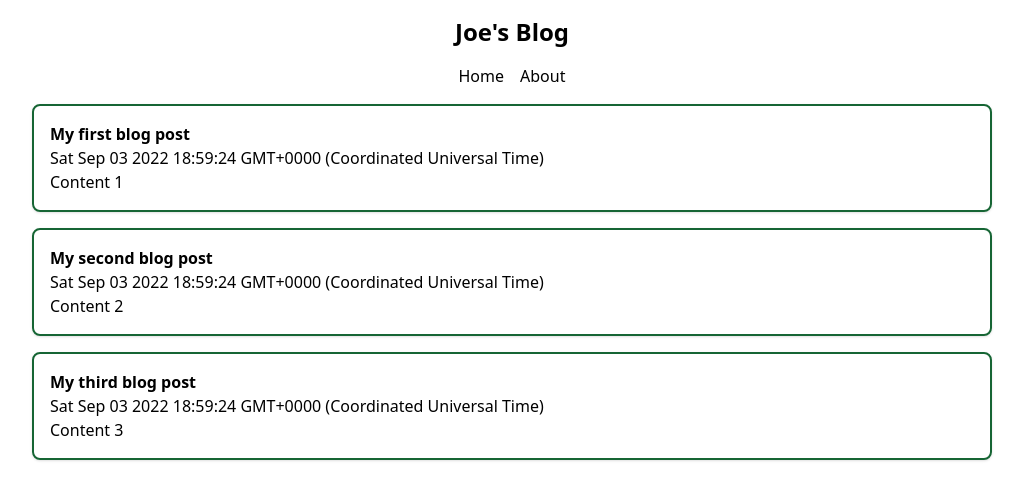
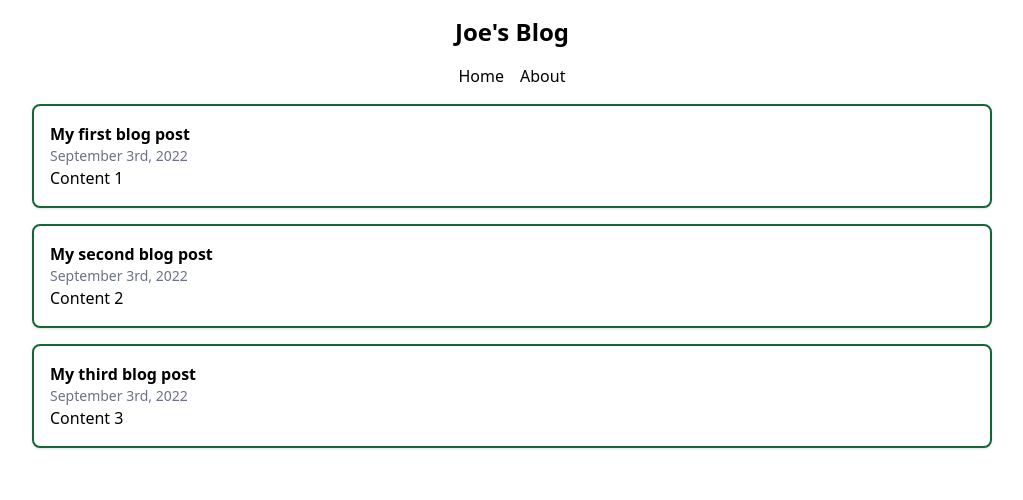
Before and after one commit to jnemo44/diy-blog, a Next.js app: page / in a window 1280 px wide. Shown: the top 500 px of the page, without its empty margins (128-1151 px from the left). Built offline with nearby package versions, Linux system fonts and the light colour scheme.

Commit message:
Finished basic styling

```diff
--- a/lib/data.js
+++ b/lib/data.js
@@ -2,19 +2,19 @@
     {
         title: 'My first blog post',
         slug: 'first',
-        date: new Date().toString(),
+        date: new Date().toISOString(),
         content: 'Content 1'
     },
     {
         title: 'My second blog post',
         slug: 'second',
-        date: new Date().toString(),
+        date: new Date().toISOString(),
         content: 'Content 2'
     },
     {
         title: 'My third blog post',
         slug: 'third',
-        date: new Date().toString(),
+        date: new Date().toISOString(),
         content: 'Content 3'
     }
 
--- a/pages/blog/[slug].js
+++ b/pages/blog/[slug].js
@@ -1,5 +1,6 @@
 import Head from 'next/head';
 import { blogPosts } from '../../lib/data';
+import { format, parseISO} from 'date-fns';
 
 export default function BlogPage({ title, date, content }) {
     return (
@@ -10,7 +11,12 @@
             </Head>
 
             <main>
-                <h1 className="text-bold">{title}</h1>
+                <div className="border-b-2 border-gray-200 mb-4">
+                <h2 className="text-bold text-xl">{title}</h2>
+                <div className="text-gray-500 text-sm">
+                    {format(parseISO(date),'MMMM do, uuu')}
+                    </div>
+                    </div>
                 <div>{content}</div>
             </main>
 
--- a/pages/index.js
+++ b/pages/index.js
@@ -1,5 +1,6 @@
 import Head from 'next/head'
 import Link from 'next/link'
+import { format, parseISO} from 'date-fns';
 import { blogPosts } from '../lib/data'
 
 export default function Home() {
@@ -25,13 +26,14 @@
 
 function BlogPostList({ slug, title, date, content }) {
   return (
-    <div className="border-green-800 border-2 rounded-lg shadow p-4">
-      <div><Link href={`/blog/${slug}`}>
-        <a className="font-bold">{title}</a>
-      </Link>
+    <Link href={`/blog/${slug}`}>
+    <div className="border-green-800 border-2 rounded-lg shadow hover:shadow-md hover:border-green-500 p-4 transition duration-300 ease-in-out">
+      <div className="font-bold">
+        {title}
       </div>
-      <div>{date}</div>
+      <div className="text-gray-500 text-sm">{format(parseISO(date),'MMMM do, uuu')}</div>
       <div>{content}</div>
     </div>
+    </Link>
   )
 }
--- a/styles/globals.css
+++ b/styles/globals.css
@@ -4,6 +4,6 @@
 
 @layer base {
     a {
-        @apply hover:text-green-700;
+        @apply hover:text-green-500;
     }
 }
```
